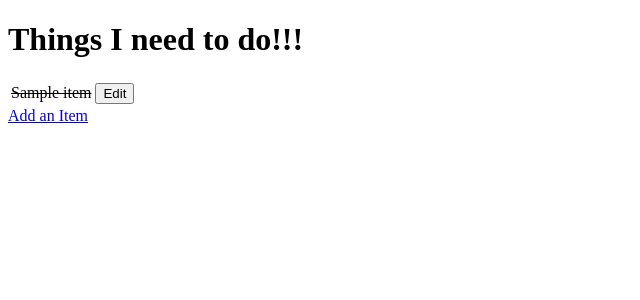
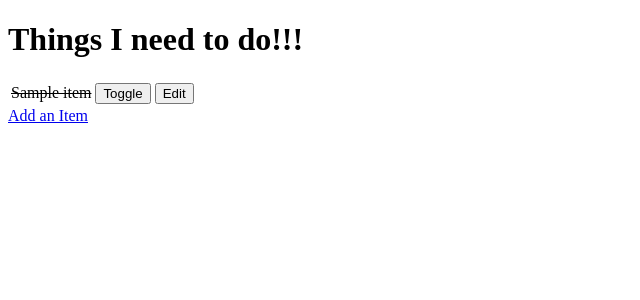
Before and after one commit to Chrisss09/Django_todo, a Django app: page / in a window 1280 px wide. Shown: the top 300 px of the page, without its empty margins (0-640 px from the left). Run offline with Django 3.2, Linux system fonts and the light colour scheme; tables that the repository leaves empty hold one stand-in row (values such as "Sample post").

Commit message:
Created a toggle button

```diff
--- a/django_todo/urls.py
+++ b/django_todo/urls.py
@@ -1,10 +1,11 @@
 from django.contrib import admin
 from django.urls import path
-from todo.views import get_todo_list, create_an_item, edit_item
+from todo.views import get_todo_list, create_an_item, edit_item, toggle_status
 
 urlpatterns = [
     path('admin/', admin.site.urls),
     path('', get_todo_list),
     path('add', create_an_item),
-    path('<int:item_id>', edit_item),
+    path('edit/<int:item_id>', edit_item),
+    path('toggle/<int:item_id>', toggle_status),
 ]
--- a/todo/templates/todo_list.html
+++ b/todo/templates/todo_list.html
@@ -19,7 +19,11 @@
             {%  endif %}
 
             <td>
-                <form method="GET" action="{{ item.id }}"><input type="submit" value="Edit"></form>
+                <form method="POST" action="toggle/{{ item.id }}">{% csrf_token %}<input type="submit" value="Toggle"></form>
+            </td>
+
+            <td>
+                <form method="GET" action="edit/{{ item.id }}"><input type="submit" value="Edit"></form>
             </td>
         </tr>
         {% empty %}
--- a/todo/views.py
+++ b/todo/views.py
@@ -27,3 +27,9 @@ def edit_item(request, item_id):
     else:
         form = ItemForm(instance=item)
     return render(request, 'item_form.html', {'form': form})
+
+def toggle_status(request, item_id):
+    item = get_object_or_404(Item, pk=item_id)
+    item.done = not item.done
+    item.save()
+    return redirect(get_todo_list)
```
